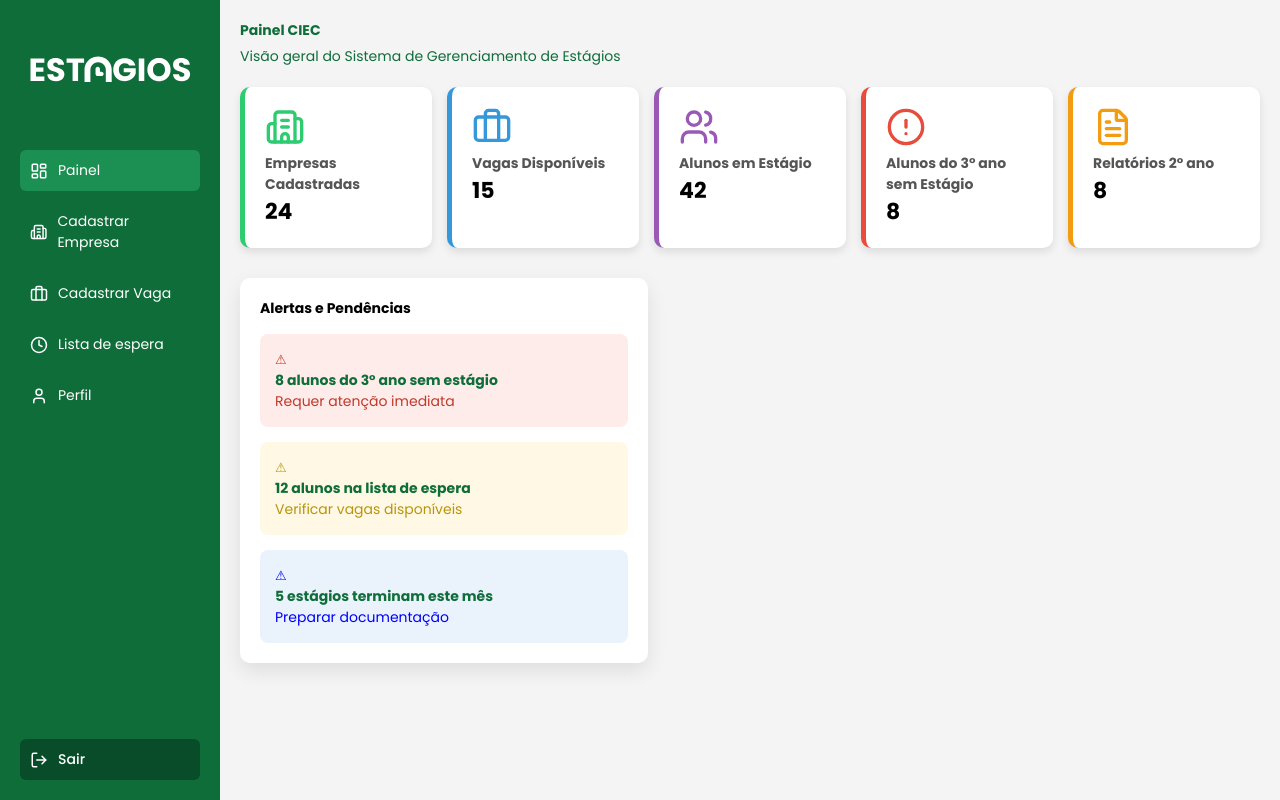
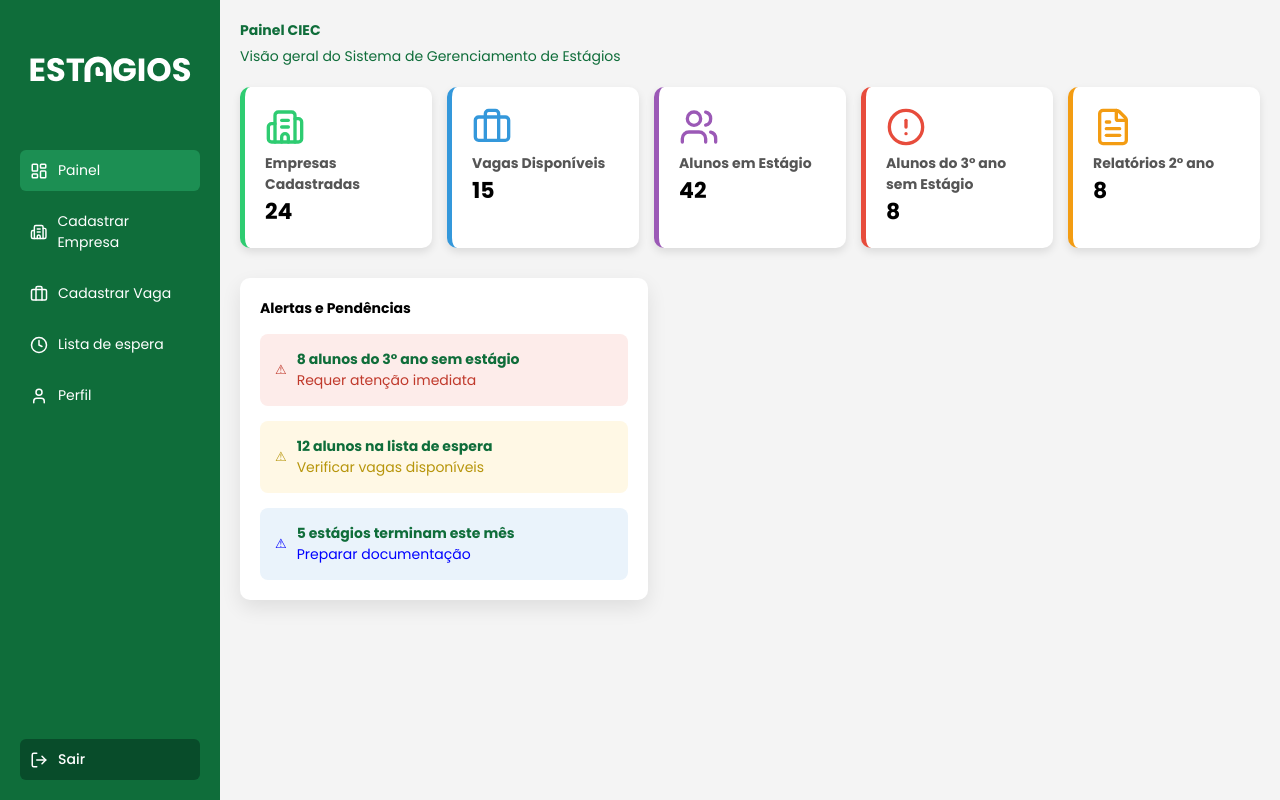
Before and after one commit to ladesa-ro/interns-webapp, a React (Vite) app: page / in a window 1280 px wide. Built offline with nearby package versions, Linux system fonts and the light colour scheme; sample sign-in values are in the browser's storage.

Commit message:
feat: refactor the css styles  :sparkles:

```diff
--- a/src/pages/dashboard/Painel.jsx
+++ b/src/pages/dashboard/Painel.jsx
@@ -5,26 +5,32 @@ import {
   AlertCircle,
   FileText,
 } from "lucide-react";
-import "../../styles/global.css";
+
 import { useNavigate } from "react-router-dom";
+
 import Cards from "../../components/global_Components/cards";
+
+import styles from "./Painel.module.css";
 
 export default function Painel() {
   const navigate = useNavigate();
 
   return (
-    <div className="painel">
+    <div className={styles.painel}>
       <h1>Painel CIEC</h1>
-      <p className="sub">Visão geral do Sistema de Gerenciamento de Estágios</p>
 
-      <div className="cards">
+      <p className={styles.sub}>
+        Visão geral do Sistema de Gerenciamento de Estágios
+      </p>
+
+      <div className={styles.cards}>
         <Cards
           titulo="Empresas Cadastradas"
           valor="24"
           cor="green"
           Icon={Building2}
           onClick={() => navigate("/empresa")}
-          style={{ cursor: "pointer" }}/>
+        />
 
         <Cards
           titulo="Vagas Disponíveis"
@@ -35,10 +41,10 @@ export default function Painel() {
         />
 
         <Cards
-        titulo="Alunos em Estágio"
-        valor="42"
-        cor="purple"
-        Icon={Users}
+          titulo="Alunos em Estágio"
+          valor="42"
+          cor="purple"
+          Icon={Users}
         />
 
         <Cards
@@ -56,34 +62,46 @@ export default function Painel() {
         />
       </div>
 
-      <div className="alertas">
+      <div className={styles.alertas}>
         <h3>Alertas e Pendências</h3>
 
-        <div className="alert red-alert">
-          <div className="alert-content">
-            <span className="icon">⚠</span>
+        <div className={`${styles.alert} ${styles.redAlert}`}>
+          <div className={styles.alertContent}>
+            <span className={styles.icon}>⚠</span>
+
             <div>
-              <p className="vermelho">8 alunos do 3° ano sem estágio</p>
+              <p className={styles.vermelho}>
+                8 alunos do 3° ano sem estágio
+              </p>
+
               <small>Requer atenção imediata</small>
             </div>
           </div>
         </div>
 
-        <div className="alert yellow-alert">
-          <div className="alert-content">
-            <span className="icon">⚠</span>
+        <div className={`${styles.alert} ${styles.yellowAlert}`}>
+          <div className={styles.alertContent}>
+            <span className={styles.icon}>⚠</span>
+
             <div>
-              <p className="amarelo">12 alunos na lista de espera</p>
+              <p className={styles.amarelo}>
+                12 alunos na lista de espera
+              </p>
+
               <small>Verificar vagas disponíveis</small>
             </div>
           </div>
         </div>
 
-        <div className="alert blue-alert">
-          <div className="alert-content">
-            <span className="icon">⚠</span>
+        <div className={`${styles.alert} ${styles.blueAlert}`}>
+          <div className={styles.alertContent}>
+            <span className={styles.icon}>⚠</span>
+
             <div>
-              <p className="azul">5 estágios terminam este mês</p>
+              <p className={styles.azul}>
+                5 estágios terminam este mês
+              </p>
+
               <small>Preparar documentação</small>
             </div>
           </div>
--- a/src/pages/dashboard/Painel.module.css
+++ b/src/pages/dashboard/Painel.module.css
@@ -0,0 +1,79 @@
+.painel h1 {
+  margin-bottom: 5px;
+  color: #0f6d3a;
+}
+
+.painel p {
+  color: #0f6d3a;
+}
+
+.sub {
+  color: gray;
+  margin-bottom: 20px;
+}
+
+.cards {
+  display: flex;
+  gap: 15px;
+  flex-wrap: wrap;
+}
+
+.alertas {
+  width: 40%;
+  margin-top: 30px;
+  background: white;
+  padding: 20px;
+  border-radius: 10px;
+  box-shadow: 0 8px 20px rgba(0, 0, 0, 0.09);
+}
+
+.alert {
+  margin-top: 15px;
+  padding: 15px;
+  border-radius: 8px;
+}
+
+.alert p {
+  font-weight: bold;
+}
+
+.alert span {
+  font-size: 13px;
+}
+
+.redAlert {
+  background: #fdecea;
+  color: #c0392b;
+}
+
+.yellowAlert {
+  background: #fff8e5;
+  color: #b7950b;
+}
+
+.blueAlert {
+  background: #eaf3fb;
+  color: blue;
+}
+
+.alertContent {
+  display: flex;
+  align-items: center;
+  gap: 10px;
+}
+
+.icon {
+  font-size: 20px;
+}
+
+.vermelho {
+  color: #c0392b;
+}
+
+.amarelo {
+  color: #b7950b;
+}
+
+.azul {
+  color: blue;
+}
```
